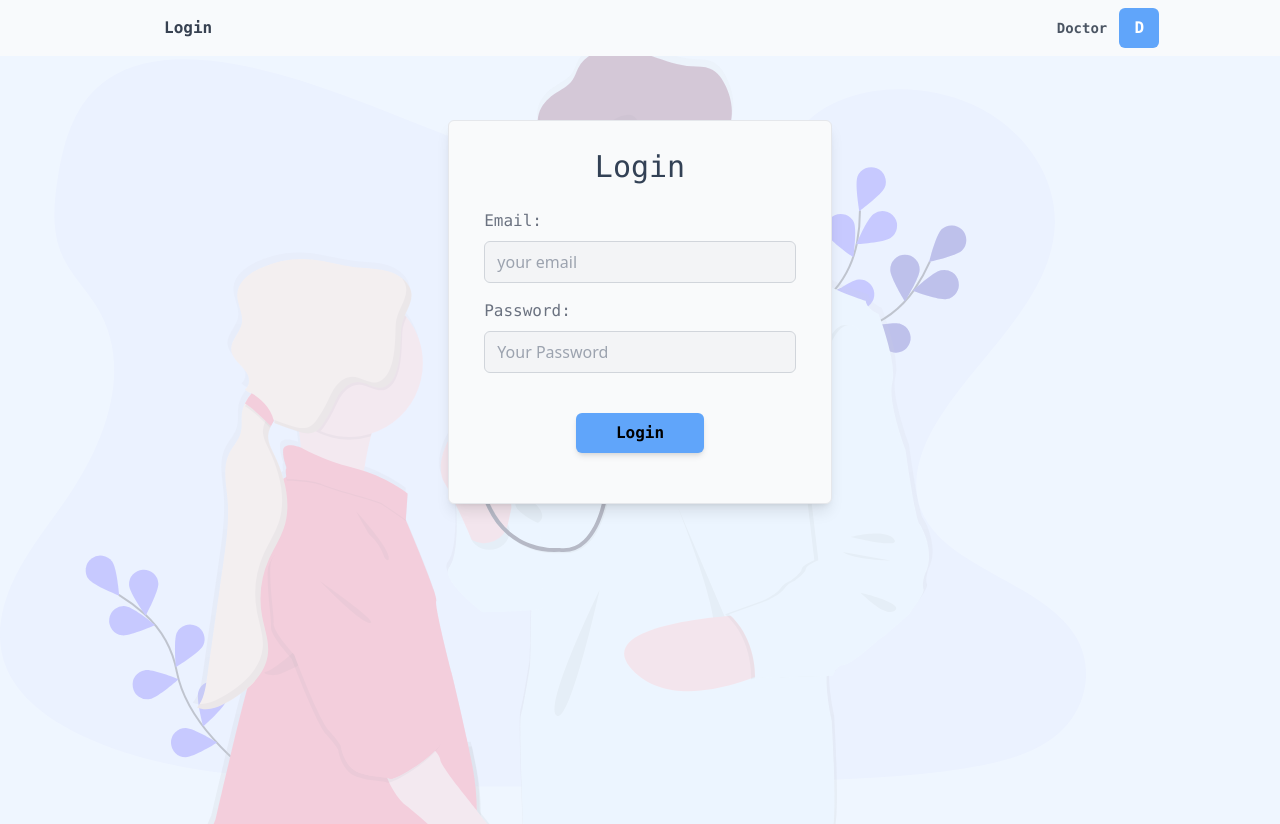
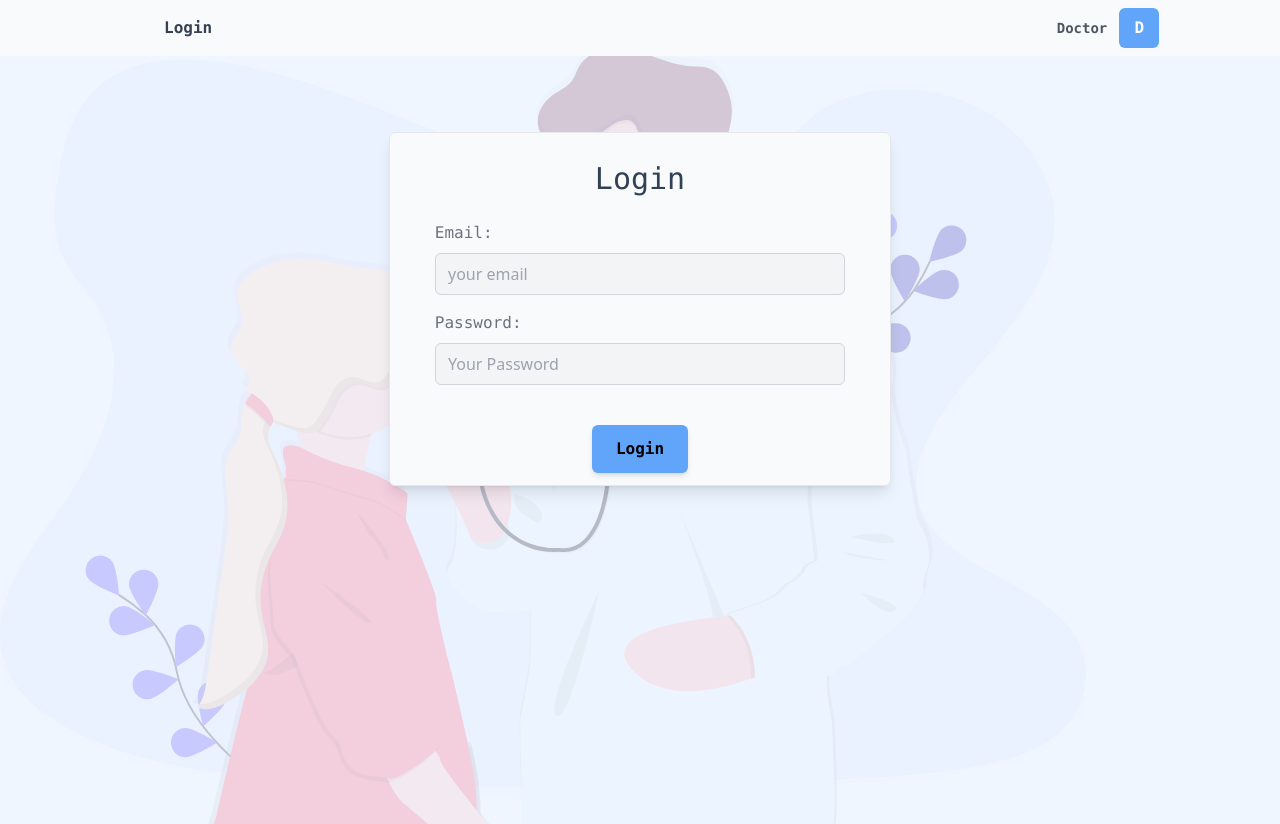
Before and after one commit to 3bdalah/den-tech, a React (Vite) app: page /login in a window 1280 px wide. Built offline with nearby package versions, Linux system fonts and the light colour scheme.

Commit message:
fix(login-form): fixed issue  login form

```diff
--- a/src/components/Login/Login.jsx
+++ b/src/components/Login/Login.jsx
@@ -78,11 +78,8 @@ export default function Login() {
         <div className="box-img w-full opacity-30 absolute bottom-0 left-0 z-0">
           <img src="./doctor.svg" alt="doctor" />
         </div>
-        <div
-          className="container flex flex-col items-center justify-center  mt-6
-         content-center"
-        >
-          <div className=" border p-1 border-gray-200  rounded-md shadow-lg w-96 h-96 bg-gray-50 mt-24 z-10">
+        <div className=" flex flex-col items-center justify-center mt-6 content-center p-3">
+          <div className=" border p-1 border-gray-200 rounded-md shadow-lg w-full md:w-2/5  bg-gray-50 mt-24 z-10 pb-3">
             <div className="font-mono text-3xl text-slate-700 text-center my-6">
               Login
             </div>
@@ -96,7 +93,7 @@ export default function Login() {
                     Email:
                   </label>
                   <input
-                    className=" border border-gray-300 rounded-md bg-gray-100 p-2 "
+                    className="border border-gray-300 rounded-md bg-gray-100 p-2 w-full"
                     type="email"
                     name="email"
                     placeholder=" your email"
@@ -134,7 +131,7 @@ export default function Login() {
 
                 <button
                   type="submit"
-                  className="flex place-items-center hover:text-white bg-blue-400 hover:bg-blue-700 duration-300 transition  rounded-md  border-1 border-gray-400 shadow-md px-10  py-2 font-mono font-semibold capitalize mt-10 mx-auto"
+                  className="flex place-items-center hover:text-white bg-blue-400 hover:bg-blue-700 duration-300 transition rounded-md border-1 border-gray-400 shadow-md px-6 py-3 font-mono font-semibold capitalize mt-10 mx-auto"
                 >
                   login
                 </button>
--- a/src/components/Profile/Profile.jsx
+++ b/src/components/Profile/Profile.jsx
@@ -71,10 +71,10 @@ export default function Profile() {
     },
   });
   return (
-    <div>
+    <>
       <Toaster />
       {openEdit && (
-        <div className=" w-screen h-screen bg-black fixed bg-opacity-20 top-0 flex justify-center z-50">
+        <div className=" w-screen  min-h-screen bg-black fixed bg-opacity-20 top-0 flex justify-center z-50">
           {/* <div className=" h-full p-5  rounded-md "> */}
           {/* --------------------------------------------------- */}
           <div className="mt-14 flex flex-col justify-center content-center opacity-100 bg-slate-50  px-12 py-10  border-t-8 border-blue-500  rounded-md fixed top-10">
@@ -158,8 +158,8 @@ export default function Profile() {
           {/* </div> */}
         </div>
       )}
-      <div className="bg-white shadow-md mt-14 p-6 rounded-md text-center flex content-center justify-center  items-center flex-col">
-        <div className="h-32 w-32 md:w-48 md:h-48 lg:w-64 lg:h-64 rounded-full capitalize bg-blue-400 flex items-center justify-center text-white border-1 border-slate-200 md:border text-3xl md:text-4xl lg:text-5xl shadow-sm mb-5">
+      <div className="bg-white  mt-14 p-6 rounded-md text-center flex content-center justify-center  items-center flex-col">
+        <div className="h-32 w-32 md:w-48 md:h-48 lg:w-64 lg:h-64 rounded-full capitalize bg-blue-400 flex items-center justify-center text-white border-1 border-slate-200 md:border text-3xl md:text-4xl lg:text-5xl mb-5">
           {nameDoctor && nameDoctor.name.substring(0, 1)}
         </div>
         <div className="mt-3 md:mt-5 text-gray-500 rounded-full font-bold font-mono relative text-xl md:text-2xl">
@@ -253,12 +253,12 @@ export default function Profile() {
         <div className="button-edite ">
           <button
             onClick={() => togglePopEdit()}
-            className="w-44 bg-blue-600 text-white font-mono font-bold rounded-md p-2 cursor-pointer hover:bg-blue-800 transition duration-300 ease-in-out shadow-md"
+            className="w-44 bg-blue-600 text-white font-mono font-bold rounded-md p-2 cursor-pointer hover:bg-blue-800 transition duration-300 ease-in-out shadow-md mt-10"
           >
             Edite Profile
           </button>
         </div>
       </div>
-    </div>
+    </>
   );
 }
```
